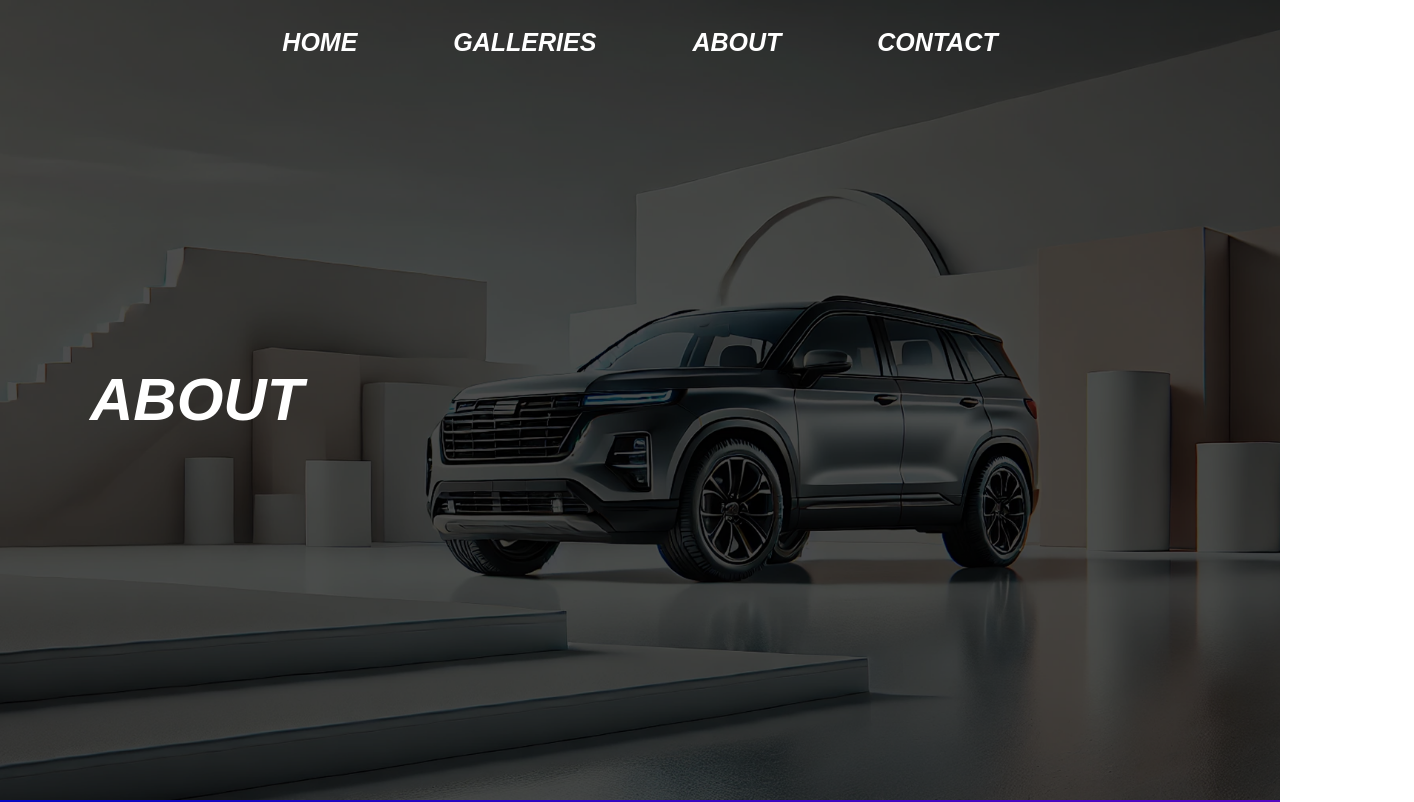
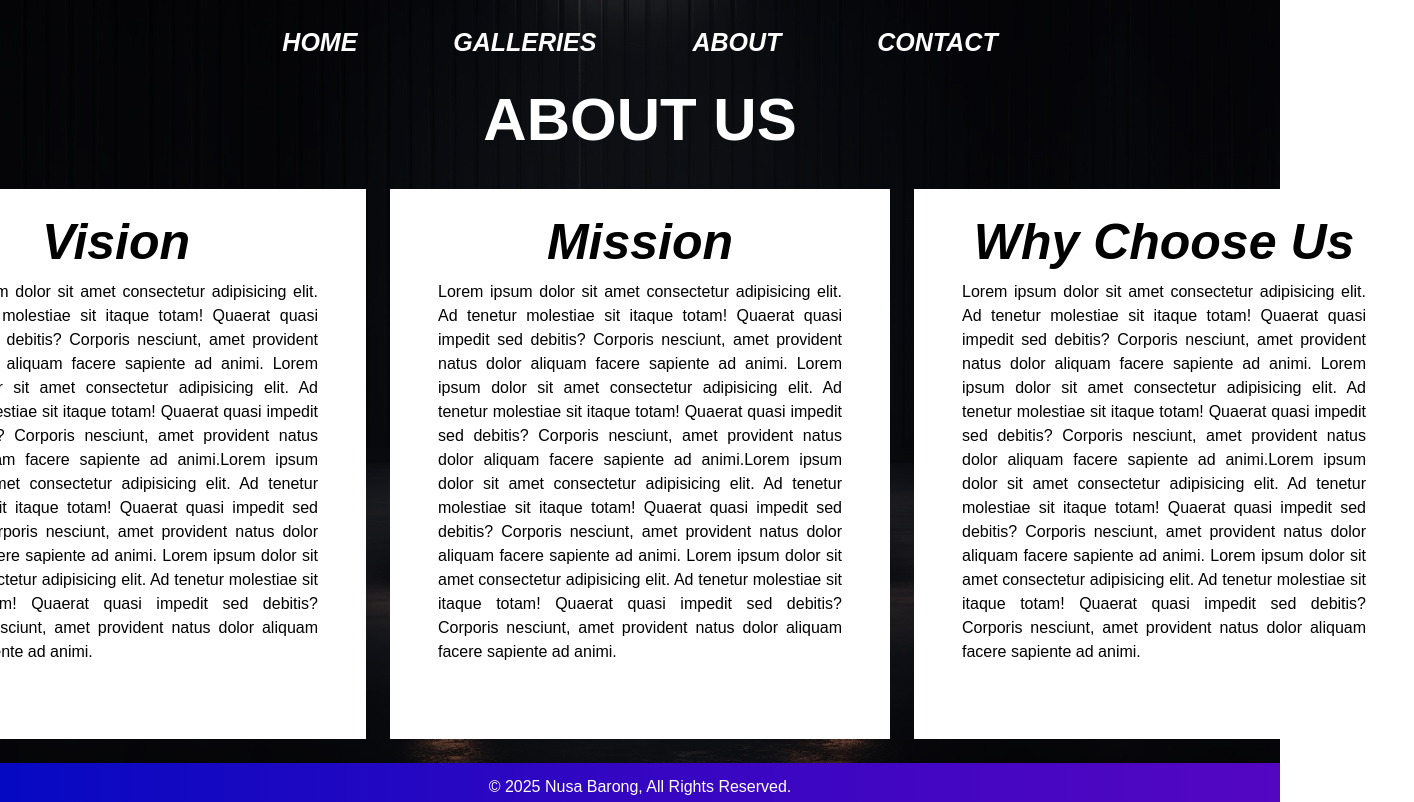
Before and after one commit to davidyusaku-13/nusabarong, a Next.js app: page /about in a window 1280 px wide. Shown: the top 802 px of the page, 1414 px wide, since content can reach past the window. Built offline with nearby package versions, Linux system fonts and the light colour scheme.

Commit message:
added About page

```diff
--- a/app/about/page.tsx
+++ b/app/about/page.tsx
@@ -1,13 +1,18 @@
-import Hero from "@/components/Hero";
-import Navbar from "@/components/Navbar";
+import AboutCard from "@/components/AboutCard";
 
 export default function About() {
   return (
     <>
-      <div>
-        <Navbar />
-        <Hero />
-      </div>
+      <section className="bg-[url(/bg_contact.png)] bg-center bg-cover w-full min-h-[94vh] flex flex-col justify-start items-center pt-[75px] text-white">
+        <p className="font-extrabold 2xl:text-[96px] xl:text-[60px] md:text-[40px]">
+          ABOUT US
+        </p>
+        <div className="my-auto flex gap-6">
+          <AboutCard title={"Vision"} />
+          <AboutCard title={"Mission"} />
+          <AboutCard title={"Why Choose Us"} />
+        </div>
+      </section>
     </>
   );
 }
--- a/app/contact/page.tsx
+++ b/app/contact/page.tsx
@@ -1,13 +1,11 @@
-import Hero from "@/components/Hero";
-import Navbar from "@/components/Navbar";
-
 export default function Contact() {
   return (
     <>
-      <div>
-        <Navbar />
-        <Hero />
-      </div>
+      <section className="bg-[url(/bg_home.png)] bg-center bg-cover w-full h-[94vh] flex flex-col justify-center items-start pl-[90px]">
+        <p className="text-white italic font-bold 2xl:text-[80px] xl:text-[60px] md:text-[40px]">
+          Contact
+        </p>
+      </section>
     </>
   );
 }
--- a/app/galleries/page.tsx
+++ b/app/galleries/page.tsx
@@ -5,34 +5,19 @@ import GalleriesNavbar from "@/components/GalleriesNavbar";
 export default function Galleries() {
   return (
     <>
-      <div className="text-white bg-gradient-to-b from-[#4A4A4A] via-[#2C2C2C] to-[#1A1A1A]">
-        {/* NAVBAR */}
+      <div className="pt-[75px] min-h-[94vh] text-white bg-gradient-to-b from-[#4A4A4A] via-[#2C2C2C] to-[#1A1A1A] flex flex-col">
         <GalleriesNavbar />
 
-        {/* CONTENT/GALLERIES */}
         <div className="p-[30px] grid 2xl:grid-cols-5 xl:grid-cols-4 lg:grid-cols-3 md:grid-cols-2 gap-4">
-          <GalleriesCard />
-          <GalleriesCard />
-          <GalleriesCard />
-          <GalleriesCard />
-          <GalleriesCard />
-          <GalleriesCard />
-          <GalleriesCard />
-          <GalleriesCard />
-          <GalleriesCard />
-          <GalleriesCard />
-          <GalleriesCard />
-          <GalleriesCard />
-          <GalleriesCard />
-          <GalleriesCard />
           <GalleriesCard />
           <GalleriesCard />
           <GalleriesCard />
           <GalleriesCard />
         </div>
 
-        {/* PAGINATION */}
-        <GalleriesPagination />
+        <div className="mt-auto">
+          <GalleriesPagination />
+        </div>
       </div>
     </>
   );
--- a/app/globals.css
+++ b/app/globals.css
@@ -20,6 +20,6 @@ body {
   font-family: Arial, Helvetica, sans-serif;
 }
 
-#filter option{
+#filter option {
   color: black;
 }
--- a/app/layout.tsx
+++ b/app/layout.tsx
@@ -2,6 +2,7 @@ import type { Metadata } from "next";
 import { Open_Sans } from "next/font/google";
 import "./globals.css";
 import Footer from "@/components/Footer";
+import Navbar from "@/components/Navbar";
 
 const openSans = Open_Sans({
   variable: "--font-open-sans",
@@ -22,6 +23,7 @@ export default function RootLayout({
   return (
     <html lang="en">
       <body className={`${openSans.variable} antialiased`}>
+        <Navbar />
         {children}
         <Footer />
       </body>
--- a/app/page.tsx
+++ b/app/page.tsx
@@ -1,12 +1,10 @@
 import Featured from "@/components/Featured";
 import Hero from "@/components/Hero";
-import Navbar from "@/components/Navbar";
 import React from "react";
 
 export default function Home() {
   return (
     <>
-      <Navbar />
       <Hero />
       <Featured />
     </>
--- /dev/null
+++ b/components/AboutCard.tsx
@@ -0,0 +1,30 @@
+import React from "react";
+
+interface AboutCardProps {
+  title: string;
+}
+
+export default function AboutCard({ title }: AboutCardProps) {
+  return (
+    <>
+      <div className="w-[500px] min-h-[550px] bg-white text-black px-12 pt-4 pb-4 flex flex-col my-6">
+        <p className="text-center font-bold text-[50px] italic">{title}</p>
+        <p className="text-justify">
+          Lorem ipsum dolor sit amet consectetur adipisicing elit. Ad tenetur
+          molestiae sit itaque totam! Quaerat quasi impedit sed debitis?
+          Corporis nesciunt, amet provident natus dolor aliquam facere sapiente
+          ad animi. Lorem ipsum dolor sit amet consectetur adipisicing elit. Ad
+          tenetur molestiae sit itaque totam! Quaerat quasi impedit sed debitis?
+          Corporis nesciunt, amet provident natus dolor aliquam facere sapiente
+          ad animi.Lorem ipsum dolor sit amet consectetur adipisicing elit. Ad
+          tenetur molestiae sit itaque totam! Quaerat quasi impedit sed debitis?
+          Corporis nesciunt, amet provident natus dolor aliquam facere sapiente
+          ad animi. Lorem ipsum dolor sit amet consectetur adipisicing elit. Ad
+          tenetur molestiae sit itaque totam! Quaerat quasi impedit sed debitis?
+          Corporis nesciunt, amet provident natus dolor aliquam facere sapiente
+          ad animi.
+        </p>
+      </div>
+    </>
+  );
+}
--- a/components/Featured.tsx
+++ b/components/Featured.tsx
@@ -5,11 +5,11 @@ export default function Featured() {
   return (
     <>
       {/* min height 737 + 32(pb-8) = 769px */}
-      <div className="bg-black text-white flex flex-col w-full min-h-[737px] pb-8">
+      <div className="bg-black text-white flex flex-col w-full min-h-[94vh] pb-8">
         <div className="my-24 justify-center items-center text-center">
           <p className=" text-[64px] font-extrabold">FEATURED PRODUCTS</p>
         </div>
-        <div className="flex flex-wrap justify-evenly items-center gap-8">
+        <div className="flex flex-wrap justify-evenly items-center gap-y-8">
           <FeaturedCard />
           <FeaturedCard />
           <FeaturedCard />
--- a/components/FeaturedCard.tsx
+++ b/components/FeaturedCard.tsx
@@ -4,19 +4,23 @@ import React from "react";
 export default function FeaturedCard() {
   return (
     <>
-      <div className="flex">
-        <Image
-          src={"/img/datsun.jpeg"}
-          width={300}
-          height={300}
-          alt="datsun"
-          className=""
-        />
-        <p className="bg-white text-black w-[200px] p-6 text-justify text-sm ">
+      <div className="flex min-w-[300px]">
+        <div className="relative w-[300px]">
+          <Image
+            src={"/img/datsun.jpeg"}
+            alt="datsun"
+            fill
+            className="object-cover"
+          />
+        </div>
+        <p className="bg-white text-black w-[300px] p-6 text-justify text-sm ">
           Lorem ipsum dolor sit, amet consectetur adipisicing elit. Dolor maxime
           aspernatur eveniet rem, atque quam temporibus, ipsam non qui beatae
           magni esse, perspiciatis repellendus. Fugit praesentium sint
-          temporibus amet dolores.
+          temporibus amet dolores.Lorem ipsum dolor sit, amet consectetur
+          adipisicing elit. Dolor maxime aspernatur eveniet rem, atque quam
+          temporibus, ipsam non qui beatae magni esse, perspiciatis repellendus.
+          Fugit praesentium sint temporibus amet dolores.
         </p>
       </div>
     </>
--- a/components/FilterAndSearch.tsx
+++ b/components/FilterAndSearch.tsx
@@ -10,10 +10,9 @@ export default function FilterAndSearch() {
         <select
           id="filter"
           className="bg-transparent text-white text-[20px] border border-white text-sm rounded-lg 2xl:w-[230px] md:w-[120px] p-1"
+          defaultValue={"Filter"}
         >
-          <option disabled selected>
-            Filter
-          </option>
+          <option disabled>Filter</option>
           <option value="SUV">SUV</option>
         </select>
       </div>
--- a/components/Footer.tsx
+++ b/components/Footer.tsx
@@ -3,7 +3,7 @@ import React from "react";
 export default function Footer() {
   return (
     <>
-      <div className="min-h-[60px] flex justify-center items-center bg-gradient-to-r from-[#0609C2] via-[#3506C2] to-[#5406c2] text-white">
+      <div className="h-[6vh] flex justify-center items-center bg-gradient-to-r from-[#0609C2] via-[#3506C2] to-[#5406c2] text-white">
         © 2025 Nusa Barong, All Rights Reserved.
       </div>
     </>
--- a/package.json
+++ b/package.json
@@ -3,15 +3,13 @@
   "version": "0.1.0",
   "private": true,
   "scripts": {
-    "dev": "next dev",
+    "dev": "next dev --turbopack",
     "build": "next build",
     "start": "next start",
     "lint": "next lint"
   },
   "dependencies": {
     "@fortawesome/fontawesome-svg-core": "^6.7.2",
-    "@fortawesome/free-brands-svg-icons": "^6.7.2",
-    "@fortawesome/free-regular-svg-icons": "^6.7.2",
     "@fortawesome/free-solid-svg-icons": "^6.7.2",
     "@fortawesome/react-fontawesome": "^0.2.2",
     "next": "15.1.6",
```
Also changed, not shown: public/bg_contact.png (added), 1 other file (tests, documents, lock files or other folders).
